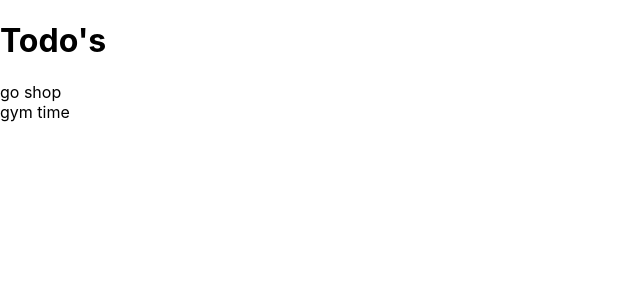
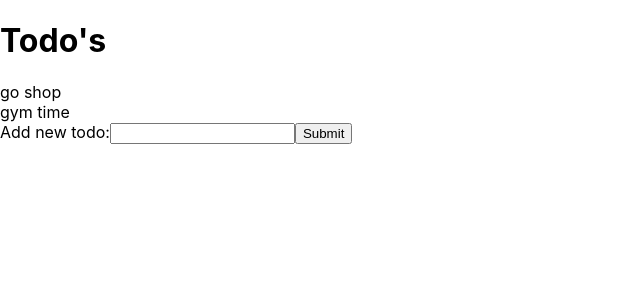
Before and after one commit to igorlmax/simple, a React (Create React App) app: page / in a window 1280 px wide. Shown: the top 300 px of the page, without its empty margins (0-640 px from the left). Built offline with nearby package versions, Linux system fonts and the light colour scheme.

Commit message:
base todo functionality

```diff
--- /dev/null
+++ b/src/AddForm.js
@@ -0,0 +1,42 @@
+import React, {Component} from 'react';
+
+// When it's Class Component not additional
+// prop destructuring is needed
+class AddTodo extends Component {
+
+    state = {
+        text: ''
+    };
+
+    // update state of text input value
+    handleChange = (e) => {
+        this.setState({
+            text: e.target.value
+        })
+    };
+
+    // on submitting the form
+    handleSubmit = (e) => {
+        e.preventDefault();
+        this.props.addTodo(this.state);
+        this.setState({
+            text: ''
+        })
+    };
+
+    render() {
+        return (
+            <div>
+                <form onSubmit={this.handleSubmit}>
+                    <label>Add new todo:</label>
+                    <input
+                        type="text"
+                        onChange={this.handleChange}
+                        value={this.state.text}/>
+                    <input type="Submit"/>
+                </form>
+            </div>
+        )
+    }
+}
+export default AddTodo;
--- a/src/App.js
+++ b/src/App.js
@@ -1,5 +1,6 @@
 import React, {Component} from 'react';
 import Todos from './Todos';
+import AddTodo from "./AddForm";
 
 class App extends Component {
 
@@ -24,6 +25,17 @@
         });
     };
 
+    addTodo = (todo) => {
+
+        todo.id = Math.random();
+
+        let todos = [...this.state.todos, todo];
+
+        this.setState({
+            todos: todos
+        });
+    };
+
     render() {
         return (
             <div className="App">
@@ -31,6 +43,7 @@
                 <Todos
                     todos={this.state.todos}
                     deleteTodo={this.deleteTodo}/>
+                <AddTodo addTodo={this.addTodo}/>
             </div>
         )
     };
```
